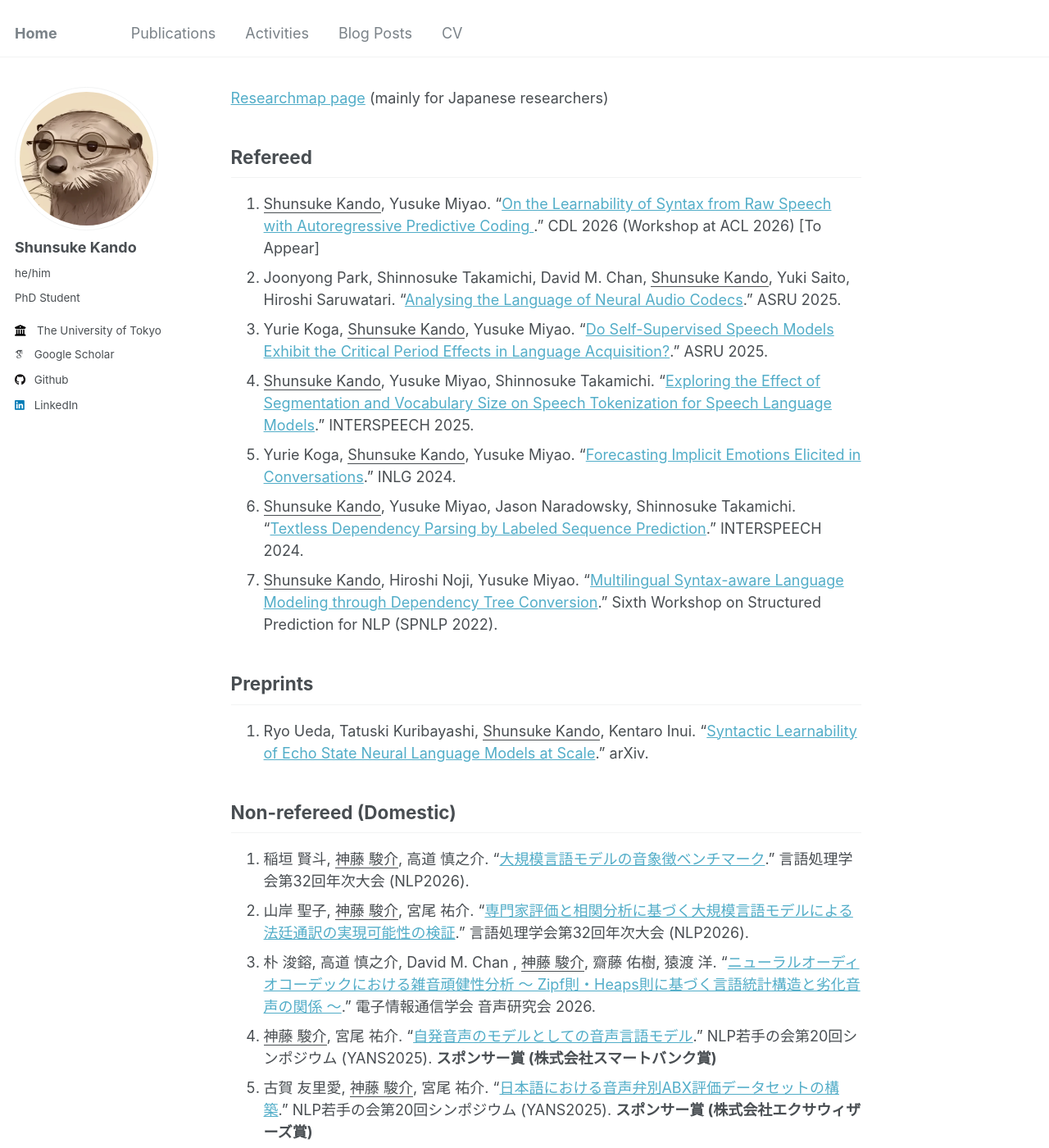
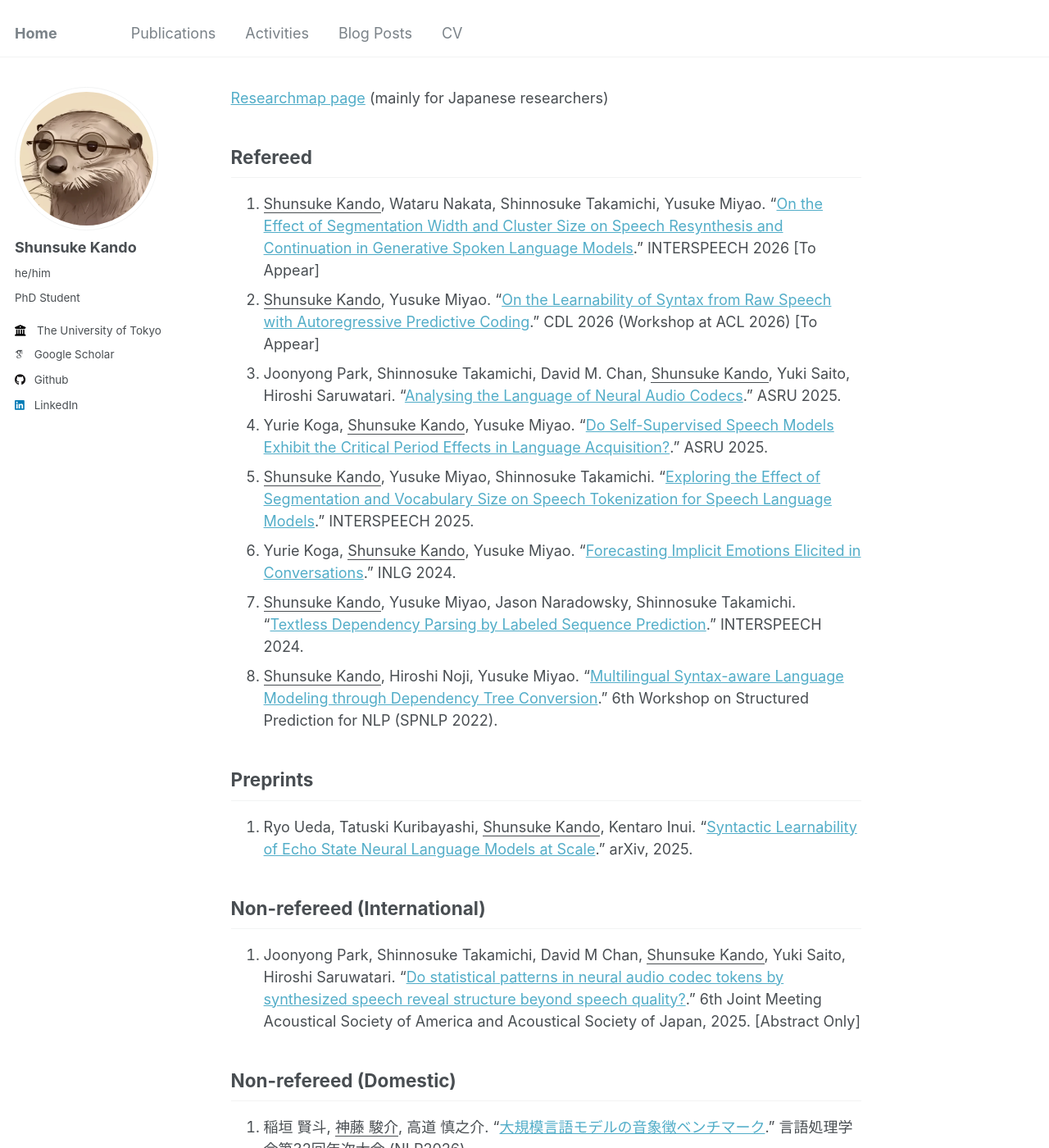
Before and after one commit to gifdog97/gifdog97.github.io, a Jekyll site: the page built from _pages/publications.md, in a window 1280 px wide and 1400 px high. Shown: the whole window at 82% size. Built offline with Jekyll 4.4.1, drawn with Linux system fonts in a browser that asks for light colours; some web fonts are replaced.

Commit message:
add publication (interspeech, asa)

```diff
--- a/_pages/publications.md
+++ b/_pages/publications.md
@@ -6,18 +6,22 @@ permalink: /publications
 
 ## Refereed
 
-1. <u>Shunsuke Kando</u>, Yusuke Miyao. "[On the Learnability of Syntax from Raw Speech with Autoregressive Predictive Coding
-](https://openreview.net/forum?id=CPr2fKvy2Q)." CDL 2026 (Workshop at ACL 2026) [To Appear]
+1. <u>Shunsuke Kando</u>, Wataru Nakata, Shinnosuke Takamichi, Yusuke Miyao. "[On the Effect of Segmentation Width and Cluster Size on Speech Resynthesis and Continuation in Generative Spoken Language Models](xxx)." INTERSPEECH 2026 [To Appear]
+1. <u>Shunsuke Kando</u>, Yusuke Miyao. "[On the Learnability of Syntax from Raw Speech with Autoregressive Predictive Coding](https://openreview.net/forum?id=CPr2fKvy2Q)." CDL 2026 (Workshop at ACL 2026) [To Appear]
 1. Joonyong Park, Shinnosuke Takamichi, David M. Chan, <u>Shunsuke Kando</u>, Yuki Saito, Hiroshi Saruwatari. "[Analysing the Language of Neural Audio Codecs](https://ieeexplore.ieee.org/document/11434618)." ASRU 2025.
 1. Yurie Koga, <u>Shunsuke Kando</u>, Yusuke Miyao. "[Do Self-Supervised Speech Models Exhibit the Critical Period Effects in Language Acquisition?](https://ieeexplore.ieee.org/document/11434722)." ASRU 2025.
 1. <u>Shunsuke Kando</u>, Yusuke Miyao, Shinnosuke Takamichi. "[Exploring the Effect of Segmentation and Vocabulary Size on Speech Tokenization for Speech Language Models](https://www.isca-archive.org/interspeech_2025/kando25_interspeech.html)." INTERSPEECH 2025.
 1. Yurie Koga, <u>Shunsuke Kando</u>, Yusuke Miyao. "[Forecasting Implicit Emotions Elicited in Conversations](https://aclanthology.org/2024.inlg-main.12/)." INLG 2024.
 1. <u>Shunsuke Kando</u>, Yusuke Miyao, Jason Naradowsky, Shinnosuke Takamichi. "[Textless Dependency Parsing by Labeled Sequence Prediction](https://www.isca-archive.org/interspeech_2024/kando24_interspeech.html)." INTERSPEECH 2024.
-1. <u>Shunsuke Kando</u>, Hiroshi Noji, Yusuke Miyao. "[Multilingual Syntax-aware Language Modeling through Dependency Tree Conversion](https://aclanthology.org/2022.spnlp-1.1/)." Sixth Workshop on Structured Prediction for NLP (SPNLP 2022).
+1. <u>Shunsuke Kando</u>, Hiroshi Noji, Yusuke Miyao. "[Multilingual Syntax-aware Language Modeling through Dependency Tree Conversion](https://aclanthology.org/2022.spnlp-1.1/)." 6th Workshop on Structured Prediction for NLP (SPNLP 2022).
 
 ## Preprints
 
-1. Ryo Ueda, Tatuski Kuribayashi, <u>Shunsuke Kando</u>, Kentaro Inui. "[Syntactic Learnability of Echo State Neural Language Models at Scale](https://arxiv.org/abs/2503.01724)." arXiv.
+1. Ryo Ueda, Tatuski Kuribayashi, <u>Shunsuke Kando</u>, Kentaro Inui. "[Syntactic Learnability of Echo State Neural Language Models at Scale](https://arxiv.org/abs/2503.01724)." arXiv, 2025.
+
+## Non-refereed (International)
+
+1. Joonyong Park, Shinnosuke Takamichi, David M Chan, <u>Shunsuke Kando</u>, Yuki Saito, Hiroshi Saruwatari. "[Do statistical patterns in neural audio codec tokens by synthesized speech reveal structure beyond speech quality?](https://pubs.aip.org/asa/jasa/article-abstract/158/4_Supplement/A196/3389507)." 6th Joint Meeting Acoustical Society of America and Acoustical Society of Japan, 2025. [Abstract Only]
 
 ## Non-refereed (Domestic)
 
```
Also changed, not shown: 2 other files.
